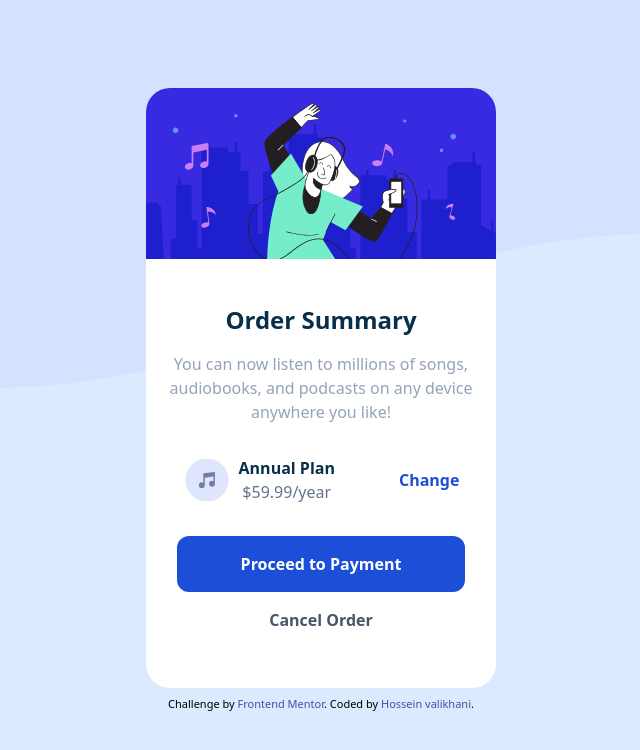
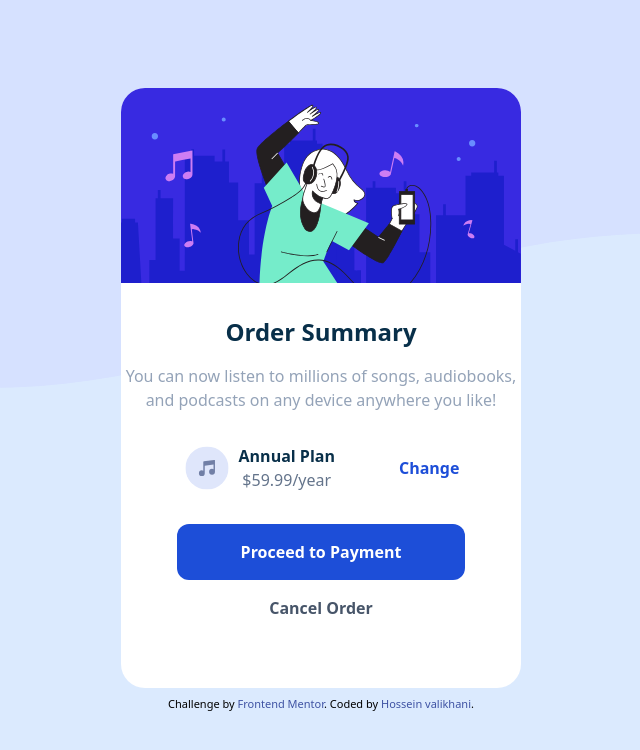
Before and after one commit to hosseinvalikhani/order-summary-component, a plain HTML site: page index.html in a window 1280 px wide. Shown: the whole page, without its empty margins (319-959 px from the left). Drawn offline with nearby package versions, Linux system fonts and the light colour scheme.

Commit message:
Update index.html

```diff
--- a/index.html
+++ b/index.html
@@ -19,7 +19,7 @@
   <div class="h-screen flex flex-col gap-2 items-center justify-center font-sans
    bg-[url('images/pattern-background-mobile.svg')]  bg-no-repeat bg-contain bg-blue-100
     md:bg-[url('images/pattern-background-desktop.svg')] ">
-  <div class=" w-[350px] h-[600px] flex flex-col justify-center items-center	 mx-auto text-center
+  <div class=" w-[400px] h-[600px] flex flex-col justify-center items-center	 mx-auto text-center
   relative gap-4 bg-[#fff]	rounded-3xl	">
   <img src="images/illustration-hero.svg" alt="" class="absolute top-0 rounded-t-3xl mb-2 ">
   <h1 class="mt-40 font-bold text-2xl text-sky-950">Order Summary</h1>
```
